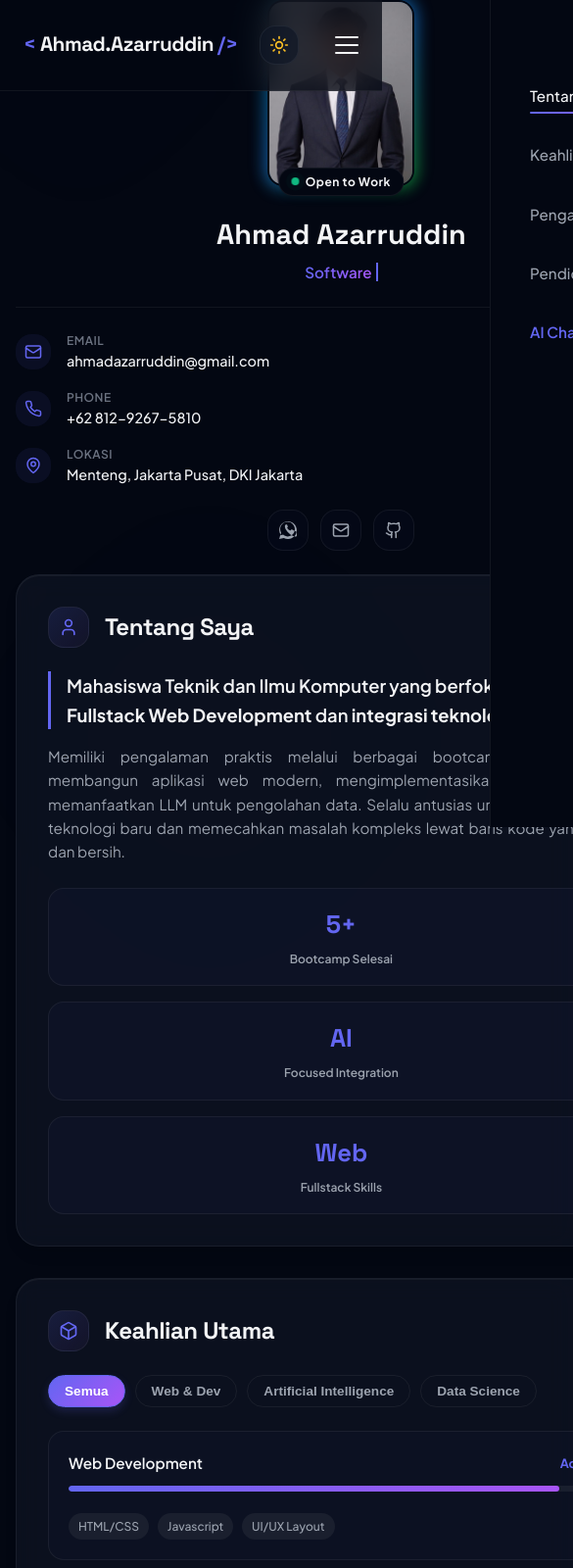
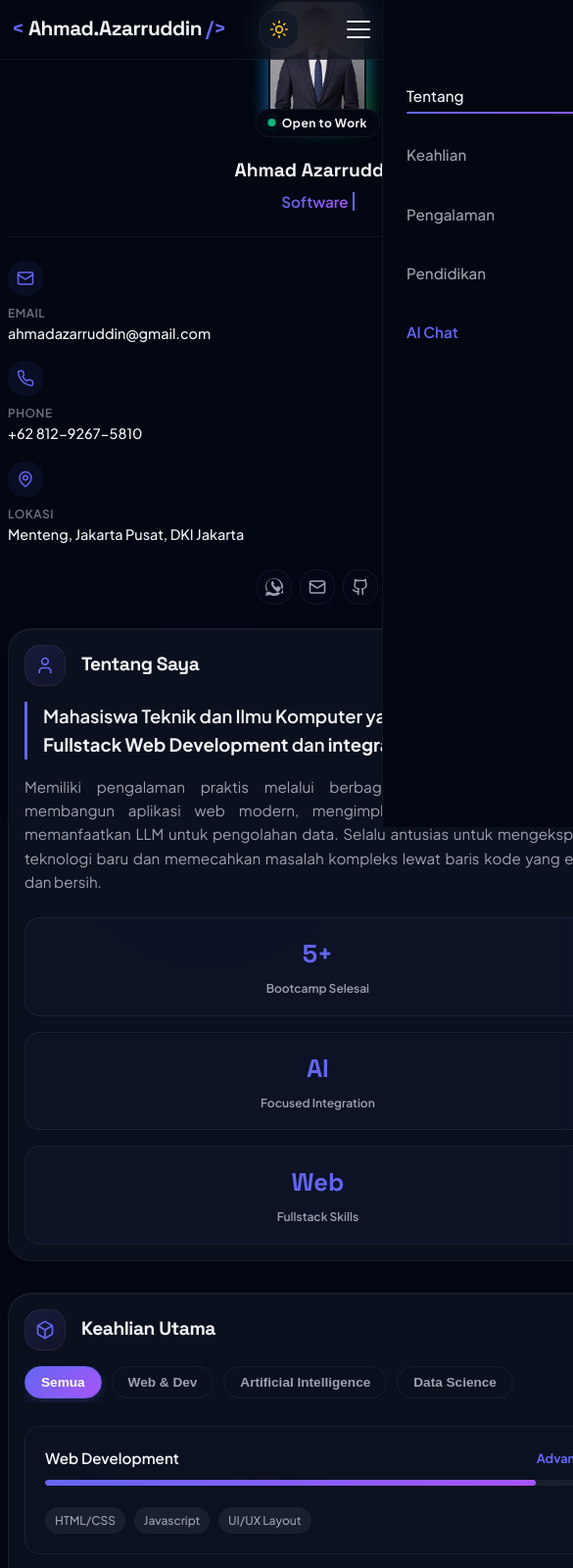
Before and after one commit to FelsxChillboy/MyCv, a plain HTML site: page index.html in a window 390 px wide. Shown: the top 1600 px of the page at 98% size, 585 px wide, since content can reach past the window. Drawn offline with Linux system fonts and the light colour scheme.

Commit message:
fix: responsive layout for mobile (576px & 400px breakpoints)

```diff
--- a/styles.css
+++ b/styles.css
@@ -1251,8 +1251,8 @@ a.detail-value:hover {
         padding: 0 16px;
     }
 
-    .navbar {
-        padding: 10px 0;
+    .nav-container {
+        padding: 12px 16px;
     }
 
     .nav-menu {
@@ -1305,3 +1305,127 @@ a.detail-value:hover {
         display: none; /* Hide top PDF button on very small screens, let it be in text or sidebar link */
     }
 }
+
+/* Small phones */
+@media (max-width: 576px) {
+    .container {
+        padding: 0 12px;
+    }
+
+    .card {
+        padding: 20px;
+    }
+
+    .nav-container {
+        padding: 10px 12px;
+    }
+
+    .nav-menu {
+        width: 100%;
+        padding: 80px 24px;
+    }
+
+    .profile-avatar-container {
+        width: 120px;
+        height: 152px;
+    }
+
+    .profile-name {
+        font-size: 1.4rem;
+    }
+
+    .section-title {
+        font-size: 1.2rem;
+    }
+
+    .section-header {
+        margin-bottom: 16px;
+    }
+
+    .quick-highlights {
+        grid-template-columns: 1fr;
+    }
+
+    .skills-filter {
+        overflow-x: auto;
+        flex-wrap: nowrap;
+        padding-bottom: 4px;
+    }
+
+    .skills-filter::-webkit-scrollbar {
+        height: 3px;
+    }
+
+    .skills-filter::-webkit-scrollbar-thumb {
+        background: var(--border-color);
+        border-radius: var(--radius-full);
+    }
+
+    .chat-container {
+        height: auto;
+        max-height: 70vh;
+    }
+
+    .message {
+        max-width: 90%;
+    }
+
+    .timeline {
+        padding-left: 16px;
+        margin-left: 8px;
+    }
+
+    .timeline-dot {
+        left: -25px;
+        width: 14px;
+        height: 14px;
+    }
+
+    .timeline-content {
+        padding: 16px;
+    }
+
+    .education-card {
+        padding: 16px;
+    }
+
+    .edu-header {
+        flex-direction: column;
+        align-items: flex-start;
+    }
+}
+
+/* Very small phones */
+@media (max-width: 400px) {
+    .container {
+        padding: 0 8px;
+    }
+
+    .card {
+        padding: 16px;
+    }
+
+    .profile-avatar-container {
+        width: 100px;
+        height: 130px;
+    }
+
+    .profile-name {
+        font-size: 1.2rem;
+    }
+
+    .detail-item {
+        flex-direction: column;
+        align-items: flex-start;
+        gap: 8px;
+    }
+
+    .profile-socials {
+        gap: 8px;
+    }
+
+    .social-btn {
+        width: 36px;
+        height: 36px;
+    }
+}
```
